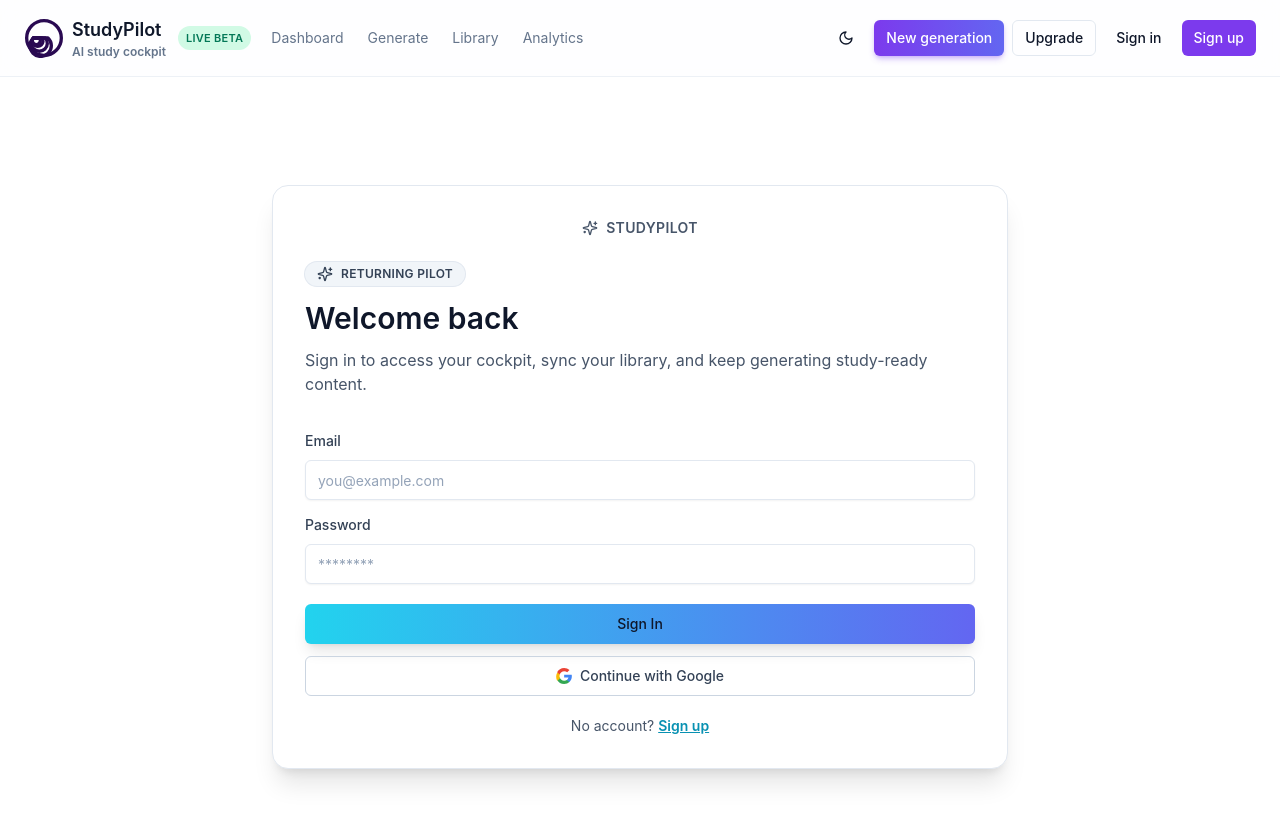
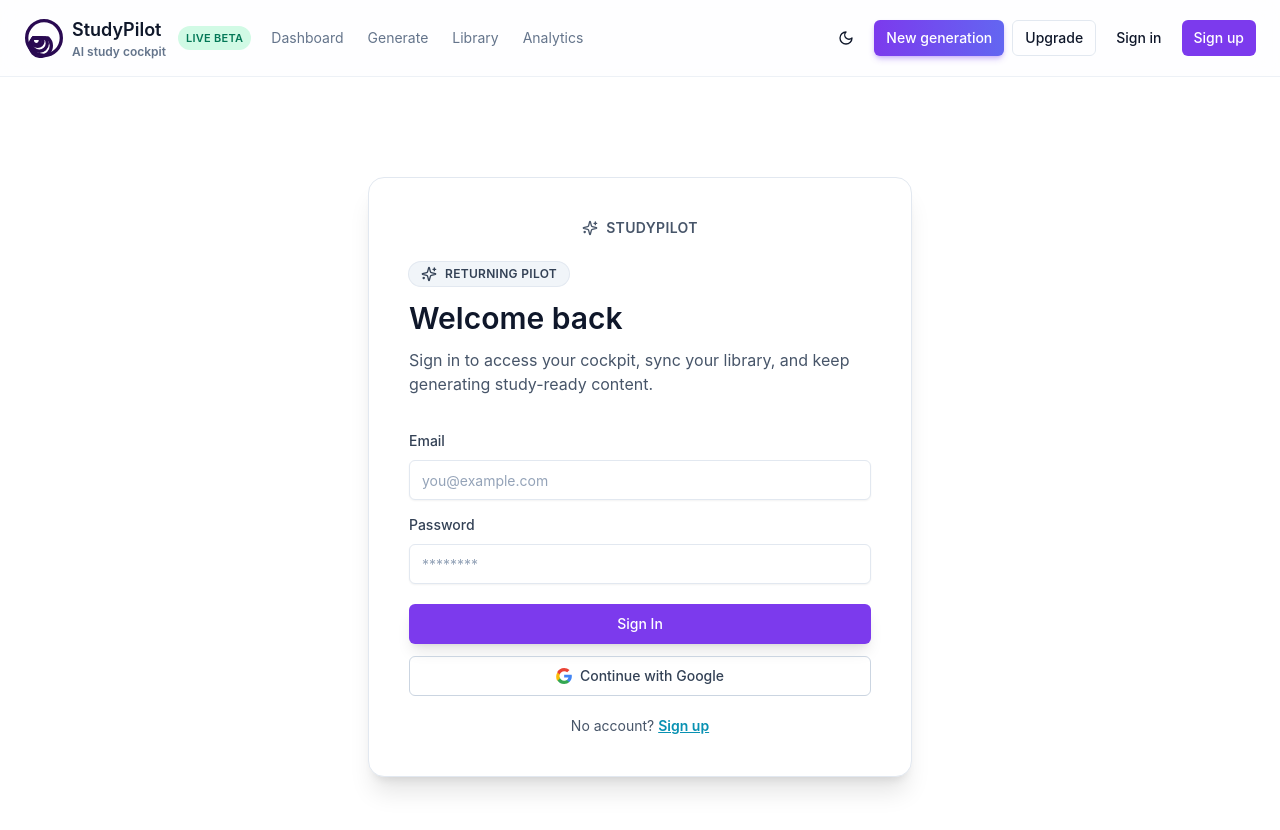
Before and after one commit to sirbxueonline-arch/phsionline-app, a Next.js app: page /auth/signin in a window 1280 px wide. Shown: the top 830 px of the page. Built offline with nearby package versions, Linux system fonts and the light colour scheme; no server answers.

Commit message:
Center auth cards and align sign-in button color

```diff
--- a/app/(auth)/auth/signin/page.tsx
+++ b/app/(auth)/auth/signin/page.tsx
@@ -99,7 +99,7 @@ export default function SignInPage() {
         <div className="space-y-3">
           <Button
             type="submit"
-            className="w-full bg-gradient-to-r from-cyan-400 to-indigo-500 text-slate-900 shadow-lg"
+            className="w-full bg-[#7C3AED] text-white shadow-lg hover:bg-[#6c2fd0]"
             disabled={loading}
           >
             {loading ? (
--- a/app/(auth)/layout.tsx
+++ b/app/(auth)/layout.tsx
@@ -5,8 +5,8 @@ export default function AuthLayout({ children }: { children: React.ReactNode })
     <div className="relative min-h-screen overflow-hidden bg-white text-slate-900 dark:bg-slate-950 dark:text-white">
       <div className="absolute inset-0 hidden dark:block bg-gradient-to-br from-slate-950 via-slate-900 to-slate-900" />
       <div className="absolute inset-0 hidden dark:block bg-[radial-gradient(circle_at_20%_20%,rgba(56,189,248,0.12),transparent_35%),radial-gradient(circle_at_80%_0%,rgba(124,58,237,0.14),transparent_35%)]" />
-      <div className="relative mx-auto flex min-h-screen max-w-3xl items-center justify-center px-4 py-16">
-        <div className="w-full rounded-2xl border border-slate-200 bg-white p-8 shadow-xl dark:border-white/10 dark:bg-white/5 dark:backdrop-blur">
+      <div className="relative mx-auto flex min-h-screen max-w-xl items-center justify-center px-4 py-8 sm:py-12">
+        <div className="w-full rounded-2xl border border-slate-200 bg-white p-6 shadow-xl sm:p-10 dark:border-white/10 dark:bg-white/5 dark:backdrop-blur">
           <div className="mb-6 flex items-center justify-center gap-2 text-sm font-semibold uppercase tracking-wide text-slate-600 dark:text-cyan-100">
             <Sparkles className="h-4 w-4" />
             StudyPilot
```
